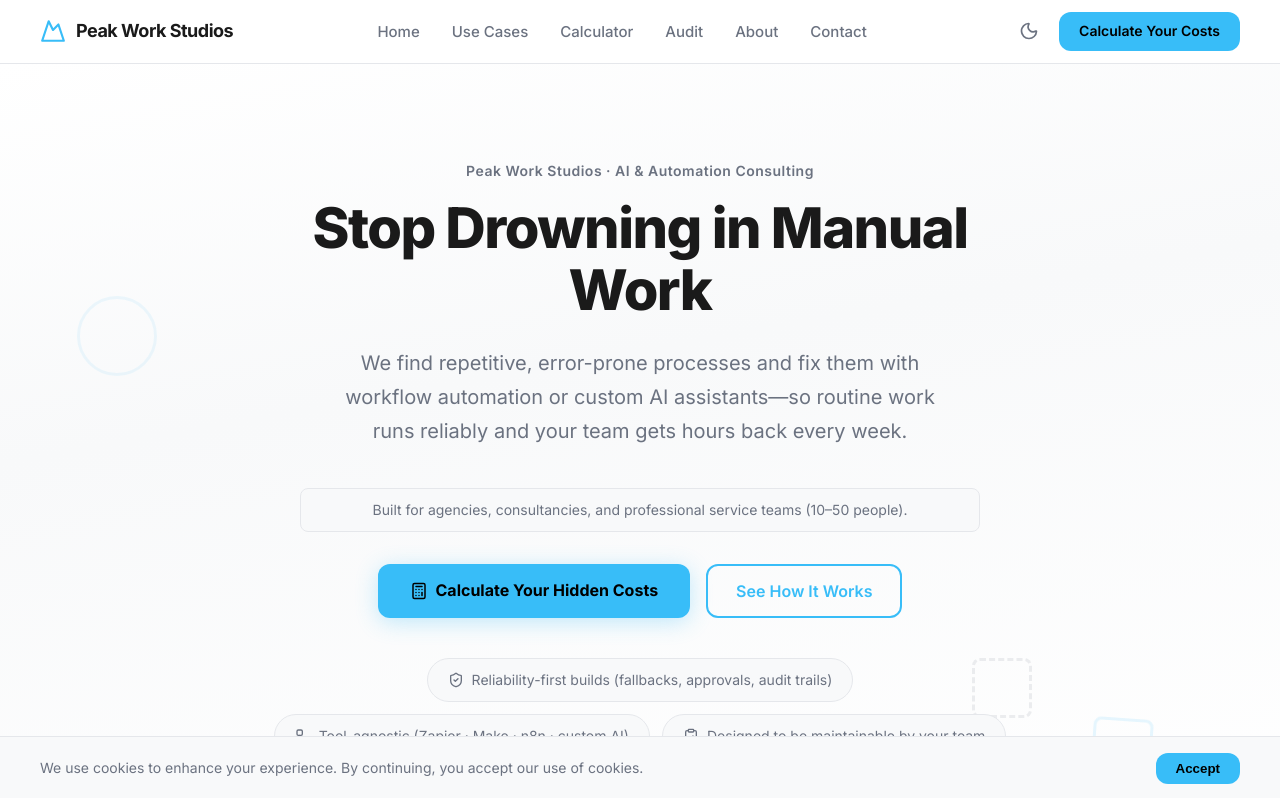
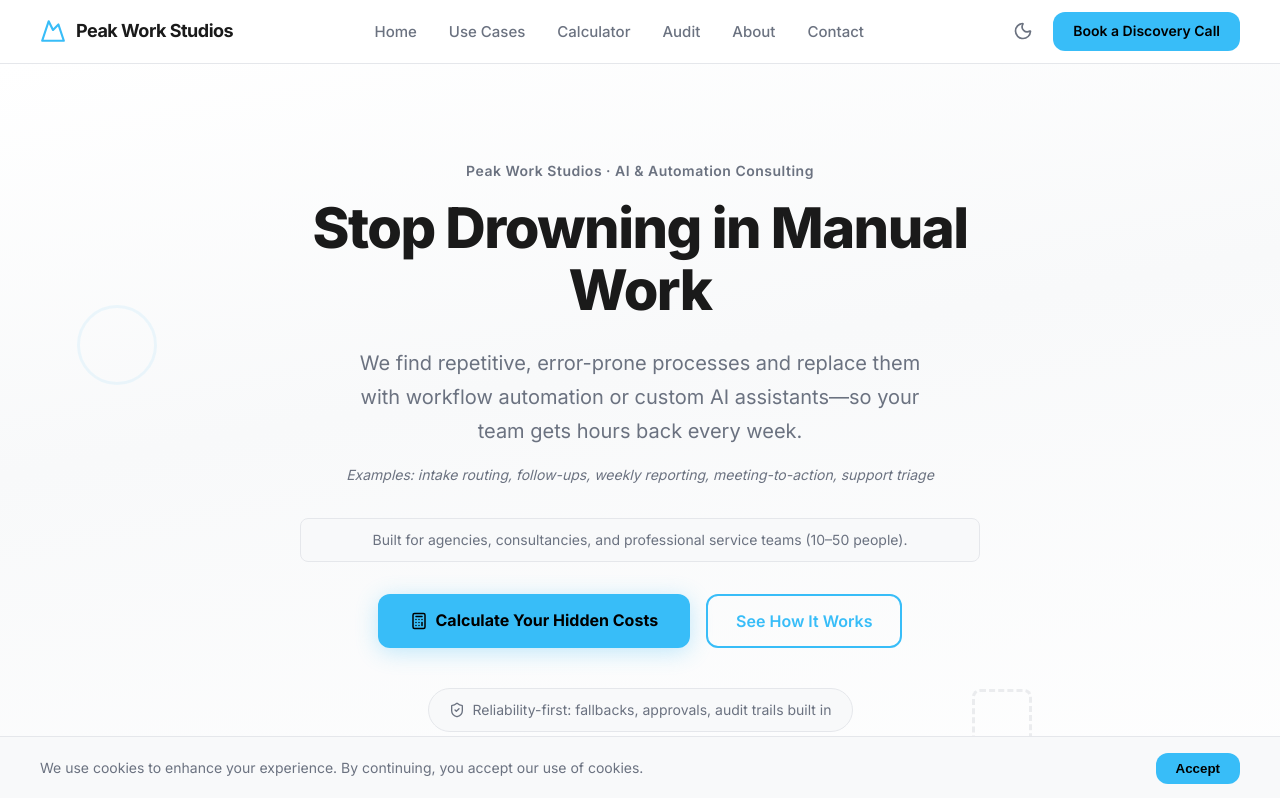
Before and after one commit to peakworkstudios/peakworkstudios, a React (Vite) app: page / in a window 1280 px wide. Shown: the top 798 px of the page. Built offline with nearby package versions, Linux system fonts and the light colour scheme.

Commit message:
refactor: update terminology for clarity in audit submission, calculator results, contact form, and homepage

```diff
--- a/api/contact.js
+++ b/api/contact.js
@@ -46,7 +46,7 @@ export default async function handler(req, res) {
         <h2>New Contact Form Submission</h2>
         <p><strong>Name:</strong> ${name}</p>
         <p><strong>Email:</strong> ${email}</p>
-        <p><strong>Agency:</strong> ${agencyName || 'Not provided'}</p>
+        <p><strong>Company:</strong> ${agencyName || 'Not provided'}</p>
         <p><strong>Team Size:</strong> ${teamSize || 'Not provided'}</p>
         <p><strong>Active Clients:</strong> ${clientCount || 'Not provided'}</p>
         <p><strong>Pain Point:</strong> ${painPoint}</p>
--- a/src/App.jsx
+++ b/src/App.jsx
@@ -433,7 +433,7 @@ function App() {
           <ThemeToggle onClick={() => setIsDarkMode(!isDarkMode)} aria-label="Toggle dark mode">
             {isDarkMode ? <Sun size={20} /> : <Moon size={20} />}
           </ThemeToggle>
-          <HeaderCTA to="/calculator">Calculate Your Costs</HeaderCTA>
+          <HeaderCTA to="/contact">Book a Discovery Call</HeaderCTA>
           <MobileMenuBtn onClick={() => setMobileMenuOpen(!mobileMenuOpen)} aria-label="Toggle menu">
             {mobileMenuOpen ? <X size={24} /> : <Menu size={24} />}
           </MobileMenuBtn>
--- a/src/pages/HomePage.jsx
+++ b/src/pages/HomePage.jsx
@@ -416,10 +416,12 @@ function HeroSection() {
         <HeroEyebrow>Peak Work Studios &middot; AI &amp; Automation Consulting</HeroEyebrow>
         <HeroH1>Stop Drowning in Manual Work</HeroH1>
         <HeroSub>
-          We find repetitive, error-prone processes and fix them with workflow
-          automation or custom AI assistants—so routine work runs reliably and
-          your team gets hours back every week.
+          We find repetitive, error-prone processes and replace them with workflow
+          automation or custom AI assistants—so your team gets hours back every week.
         </HeroSub>
+        <p style={{ fontSize: '14px', color: '#6B7280', margin: '-24px auto 32px', maxWidth: '600px', fontStyle: 'italic' }}>
+          Examples: intake routing, follow-ups, weekly reporting, meeting-to-action, support triage
+        </p>
         <HeroFitGroup>
           <HeroFitNote>
             Built for agencies, consultancies, and professional service teams (10–50 people).
@@ -437,15 +439,15 @@ function HeroSection() {
         <TrustIndicators>
           <TrustBadge>
             <ShieldCheck size={16} />
-            Reliability-first builds (fallbacks, approvals, audit trails)
+            Reliability-first: fallbacks, approvals, audit trails built in
           </TrustBadge>
           <TrustBadge>
             <Workflow size={16} />
-            Tool-agnostic (Zapier &middot; Make &middot; n8n &middot; custom AI)
+            Tool-agnostic: Zapier, Make, n8n, or custom-built
           </TrustBadge>
           <TrustBadge>
             <ClipboardCheck size={16} />
-            Designed to be maintainable by your team
+            Built so your team can maintain it
           </TrustBadge>
         </TrustIndicators>
       </HeroContent>
```
Also changed, not shown: api/audit-submit.js (+8 -8 lines), api/calculator-results.js (+8 -8 lines).
